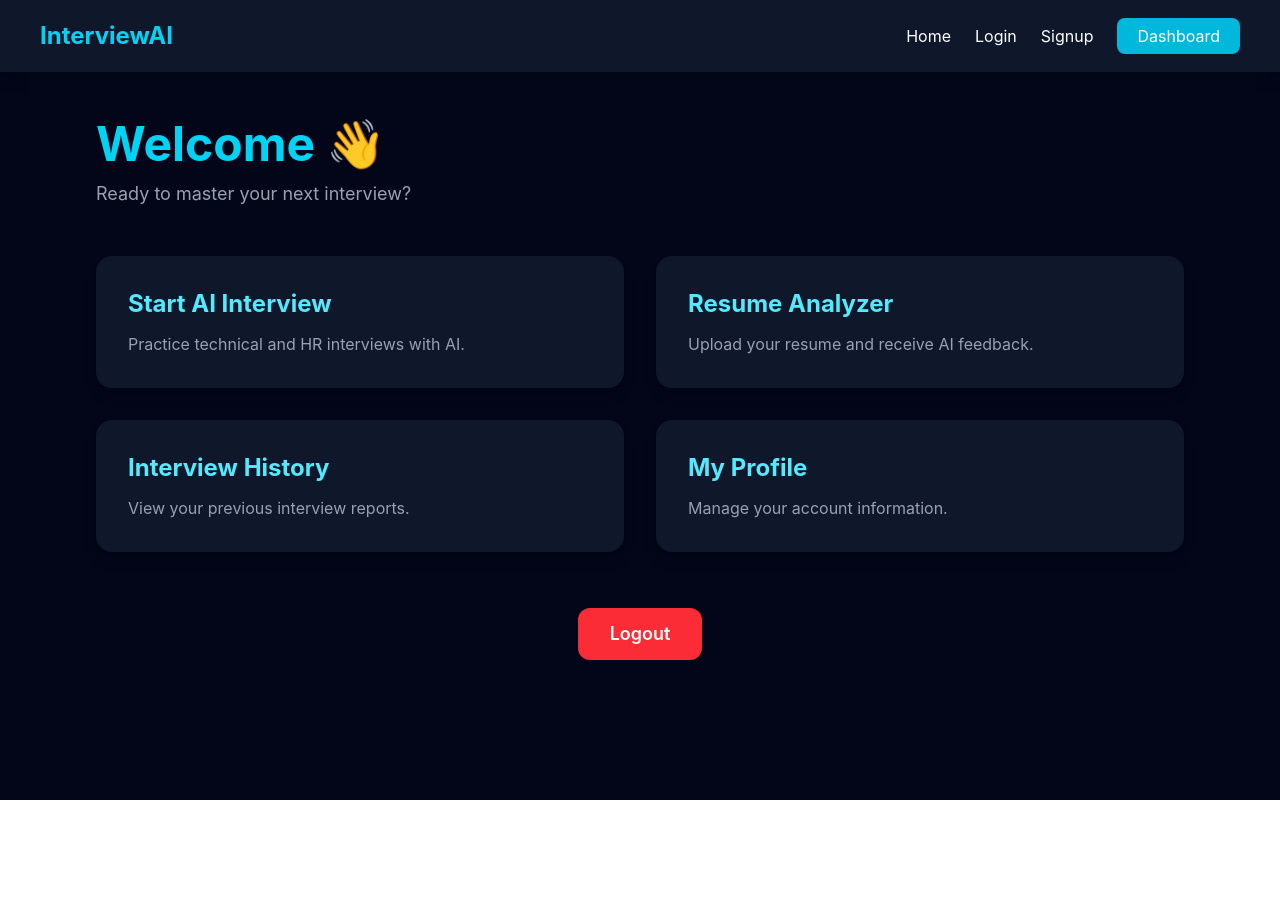
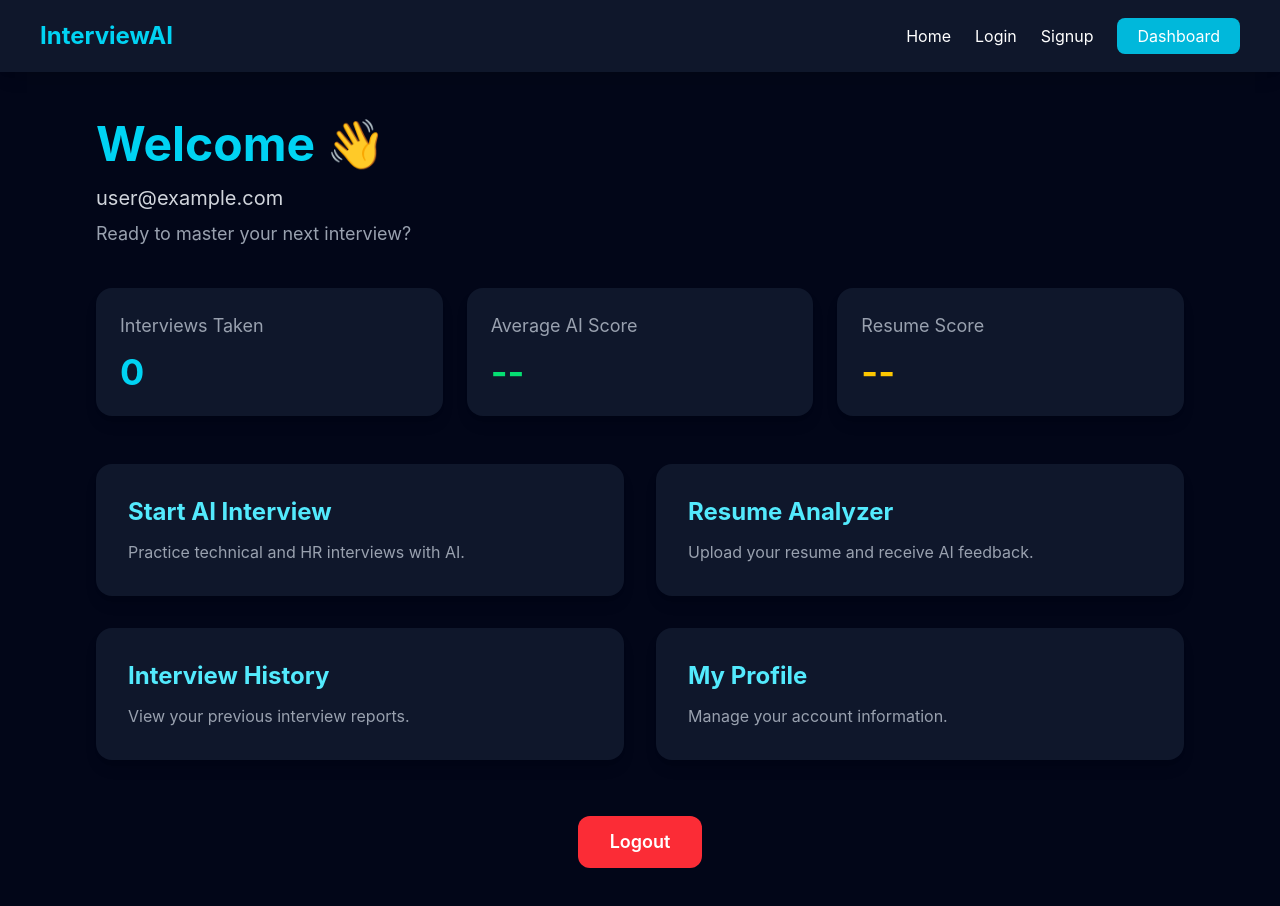
Before and after one commit to IMK14/InterviewAI, a React app: page /dashboard in a window 1280 px wide. Shown: the top 906 px of the page. Before the commit the page ends 800 px from the top, so only its background shows below. Built offline with nearby package versions, Linux system fonts and the light colour scheme; no server answers; sample sign-in values are in the browser's storage; the HTML template or start-up script is replaced by a standard one.

Commit message:
Added dashboard with Firebase authentication and stats

```diff
--- a/src/pages/Dashboard.jsx
+++ b/src/pages/Dashboard.jsx
@@ -1,10 +1,23 @@
-import { signOut } from "firebase/auth";
+import { signOut, onAuthStateChanged } from "firebase/auth";
 import { auth } from "../firebase/firebase";
 import { useNavigate } from "react-router-dom";
+import { useEffect, useState } from "react";
 import Navbar from "../components/Navbar";
 
 function Dashboard() {
   const navigate = useNavigate();
+  const [userEmail, setUserEmail] = useState("");
+
+
+  useEffect(() => {
+  const unsubscribe = onAuthStateChanged(auth, (user) => {
+    if (user) {
+      setUserEmail(user.email);
+    }
+  });
+
+  return () => unsubscribe();
+}, []);
 
   const handleLogout = async () => {
     await signOut(auth);
@@ -38,12 +51,35 @@ function Dashboard() {
       <div className="max-w-6xl mx-auto px-8 py-12">
 
         <h1 className="text-5xl font-bold text-cyan-400">
-          Welcome 👋
+       Welcome 👋
         </h1>
 
-        <p className="text-gray-400 mt-3 text-lg">
-          Ready to master your next interview?
+        <p className="text-xl text-gray-300 mt-4">
+       {userEmail}
         </p>
+
+        <p className="text-gray-400 mt-2 text-lg">
+        Ready to master your next interview?
+        </p>
+
+        <div className="grid grid-cols-1 md:grid-cols-3 gap-6 mt-10">
+
+        <div className="bg-slate-900 rounded-2xl p-6 shadow-lg">
+         <h3 className="text-gray-400 text-lg">Interviews Taken</h3>
+         <p className="text-4xl font-bold text-cyan-400 mt-3">0</p>
+         </div>
+
+         <div className="bg-slate-900 rounded-2xl p-6 shadow-lg">
+         <h3 className="text-gray-400 text-lg">Average AI Score</h3>
+         <p className="text-4xl font-bold text-green-400 mt-3">--</p>
+         </div>
+
+          <div className="bg-slate-900 rounded-2xl p-6 shadow-lg">
+         <h3 className="text-gray-400 text-lg">Resume Score</h3>
+         <p className="text-4xl font-bold text-yellow-400 mt-3">--</p>
+         </div>
+
+         </div>
 
         <div className="grid md:grid-cols-2 gap-8 mt-12">
 
```
